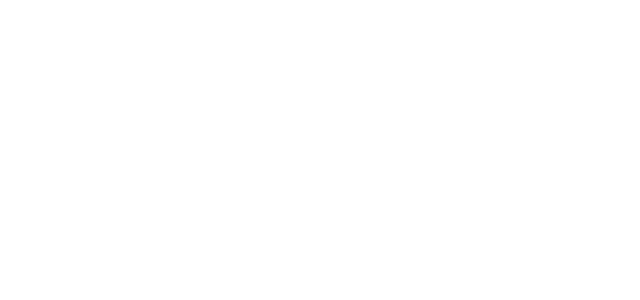
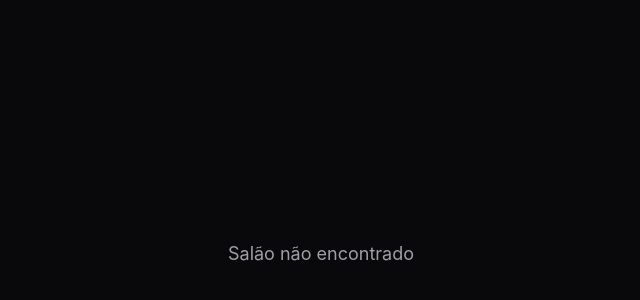
Before and after one commit to Guilherme23k/SalonFlow, a React (Vite) app in the folder frontend/: page / in a window 1280 px wide. Shown: the part 146-446 px from the top of the page, without its empty margins (319-959 px from the left). Built offline with nearby package versions, Linux system fonts and the light colour scheme.

Commit message:
refactor: added routing on app.tsx

```diff
--- a/frontend/src/App.tsx
+++ b/frontend/src/App.tsx
@@ -1,6 +1,20 @@
-function App() {
+import { BrowserRouter, Route, Routes } from "react-router-dom"
+import BookingPage from "./pages/BookingPage"
 
-  return <div />
+export default function App(){
+  return (
+    <BrowserRouter>
+    <Routes>
+      <Route path="/:slug" element={<BookingPage />} />
+      <Route
+      path="*"
+      element={
+        <div className="min-h-screen bg-zinc-950 flex items-center justify-center">
+          <p className="text-zinc-400 text-lg">Salão não encontrado</p>
+        </div>
+      }
+      />
+    </Routes>
+    </BrowserRouter>
+  )
 }
-
-export default App
```
